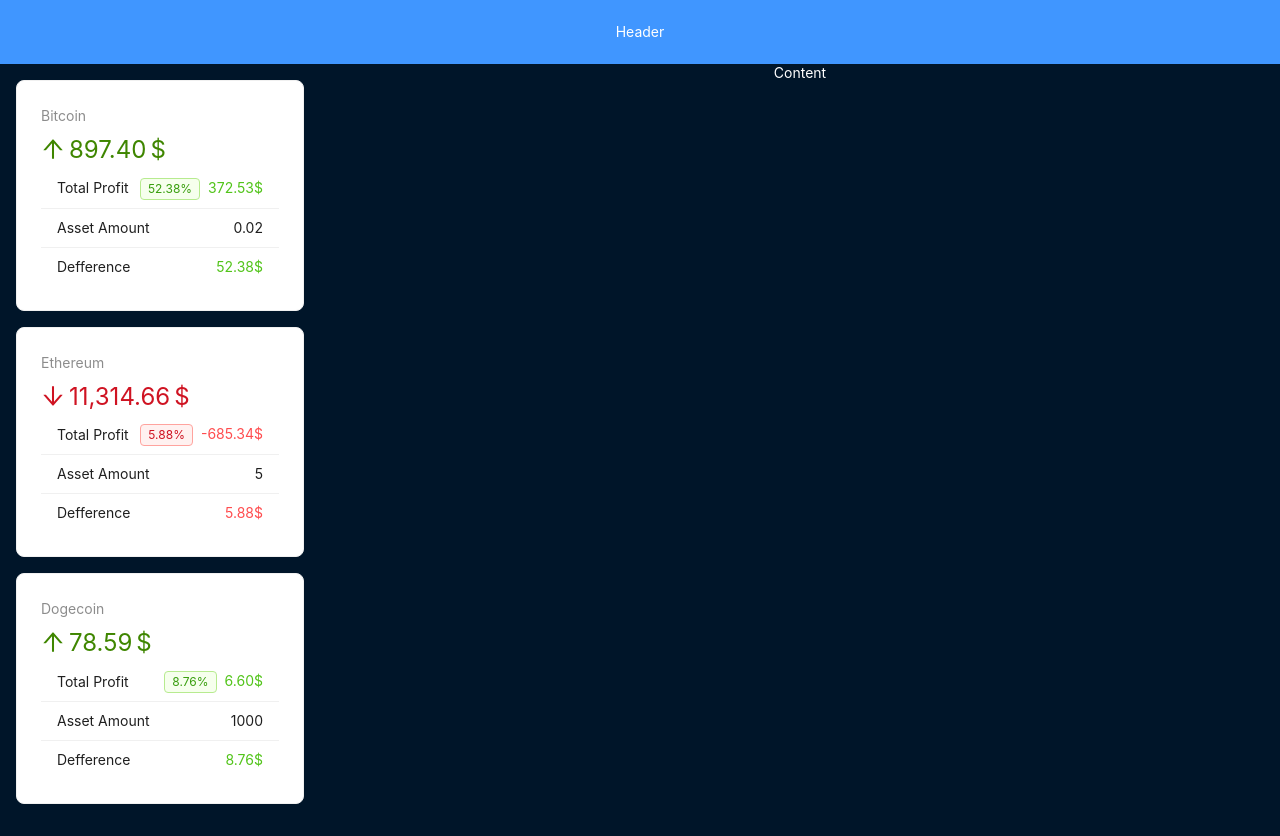
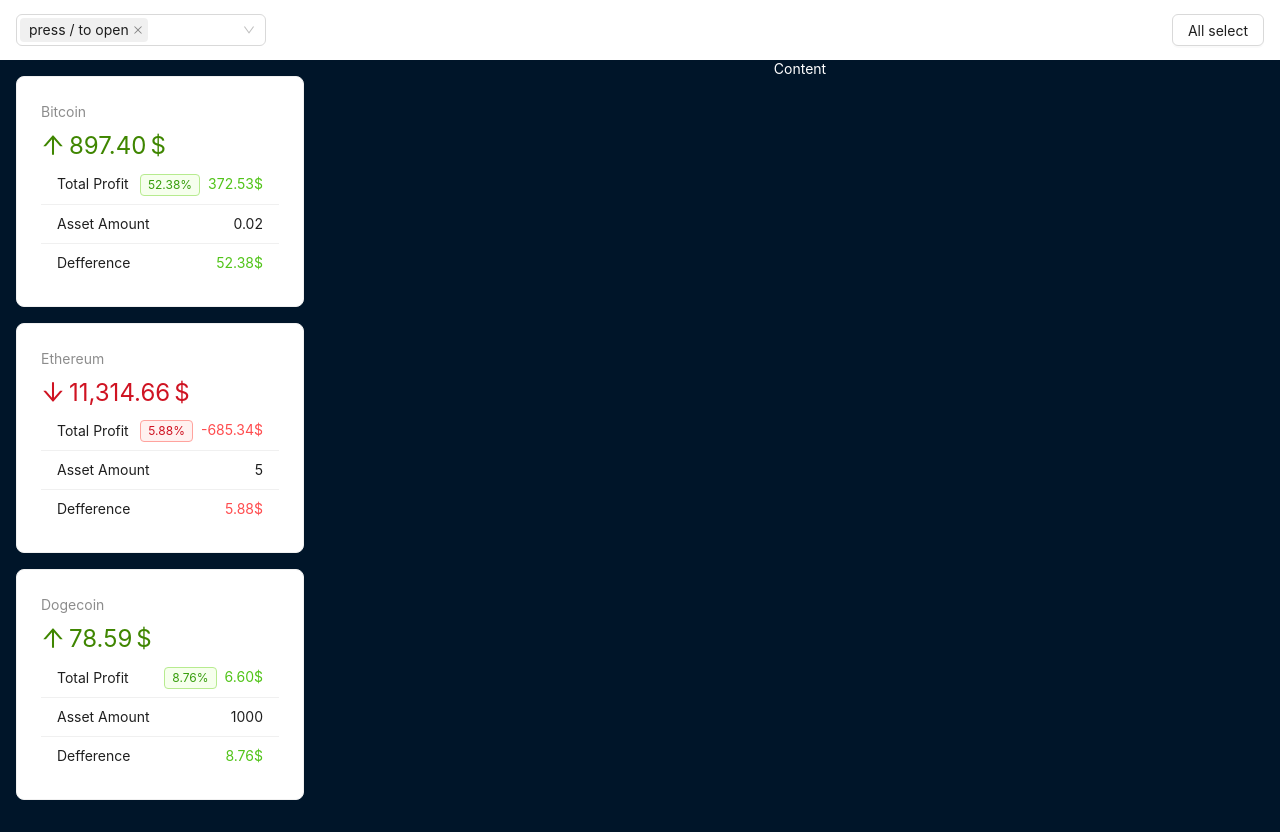
Before and after one commit to GSergiy13/react-crypto-initial, a React (Vite) app: page / in a window 1280 px wide. Built offline with nearby package versions, Linux system fonts and the light colour scheme.

Commit message:
edit AppHeader

```diff
--- a/src/api.js
+++ b/src/api.js
@@ -1,5 +1,4 @@
 import {cryptoAssets, cryptoData} from './data.js';
-
 
 export function fakeFetchCrypto() {
   return new Promise(resolve => {
--- a/src/components/layout/AppHeader.jsx
+++ b/src/components/layout/AppHeader.jsx
@@ -1,14 +1,75 @@
-import { Layout } from 'antd';
+import { Layout, Select, Space, Button } from 'antd';
+import { useCrypto } from '../../context/crypto-context';
 
 const headerStyle = {
+  width: '100%',
   textAlign: 'center',
-  color: '#fff',
-  height: 64,
-  paddingInline: 48,
-  lineHeight: '64px',
-  backgroundColor: '#4096ff',
+  height: 60,
+  padding: '1rem',
+  display: 'flex',
+  justifyContent: 'space-between',
+  background: '#fff',
+  alignItems: 'center'
+
 };
 
+const handleChange = (value) => {
+  console.log(`selected ${value}`);
+};
+
+// const options = [
+//   {
+//     label: 'China',
+//     value: 'china',
+//     emoji: '🇨🇳',
+//     desc: 'China (中国)',
+//   },
+//   {
+//     label: 'USA',
+//     value: 'usa',
+//     emoji: '🇺🇸',
+//     desc: 'USA (美国)',
+//   },
+//   {
+//     label: 'Japan',
+//     value: 'japan',
+//     emoji: '🇯🇵',
+//     desc: 'Japan (日本)',
+//   },
+//   {
+//     label: 'Korea',
+//     value: 'korea',
+//     emoji: '🇰🇷',
+//     desc: 'Korea (韩国)',
+//   },
+// ];
+
+
+
+
 export default function AppHeader() {
-  return(<Layout.Header style={headerStyle}>Header</Layout.Header>)
+  const {crypto} = useCrypto();
+
+  return(<Layout.Header style={headerStyle}>
+      <Select
+    mode="multiple"
+    style={{ width: '250px' }}
+    value="press / to open"
+    optionLabelProp="label"
+    options={crypto.map(coin => ({
+      label: coin.name,
+      value: coin.id,
+      icon: coin.icon
+    }))}
+
+    optionRender={(option) => (
+      <Space>
+        <img style={{width: '20px'}} src={option.data.icon}  alt={option.data.label} />
+        {option.data.label}
+      </Space>
+    )}
+  />
+
+    <Button>All select</Button>
+  </Layout.Header>)
 }
--- a/src/components/layout/AppSider.jsx
+++ b/src/components/layout/AppSider.jsx
@@ -1,7 +1,6 @@
 import { ArrowDownOutlined, ArrowUpOutlined } from '@ant-design/icons';
 import { Layout, Card, Statistic, List, Typography, Tag } from "antd";
 import { useContext } from 'react';
-
 
 import {capitalize} from '../../utills.js'
 
@@ -13,14 +12,12 @@
 
 export default function AppSider () {
   const {assets} = useContext(CryptoContext);
-  console.log(CryptoContext);
 
   return(
     <Layout.Sider width="25%" style={siderStyle}>
       {
         assets.map( (asset) => (
 
-          // console.log(asset)
         <Card key={asset.id} style={{marginBottom: '1rem'}}>
             <Statistic
               title={capitalize(asset.id)}
--- a/src/context/crypto-context.jsx
+++ b/src/context/crypto-context.jsx
@@ -1,4 +1,4 @@
-import { createContext, useEffect, useState  } from 'react'
+import { createContext, useContext, useEffect, useState  } from 'react'
 import { fakeFetchCrypto, fetchAssets } from '../api.js';
 
 import {percentDifference} from '../utills.js'
@@ -44,3 +44,7 @@
 }
 
 export default CryptoContext;
+
+export function useCrypto() {
+  return useContext(CryptoContext);
+}
```
